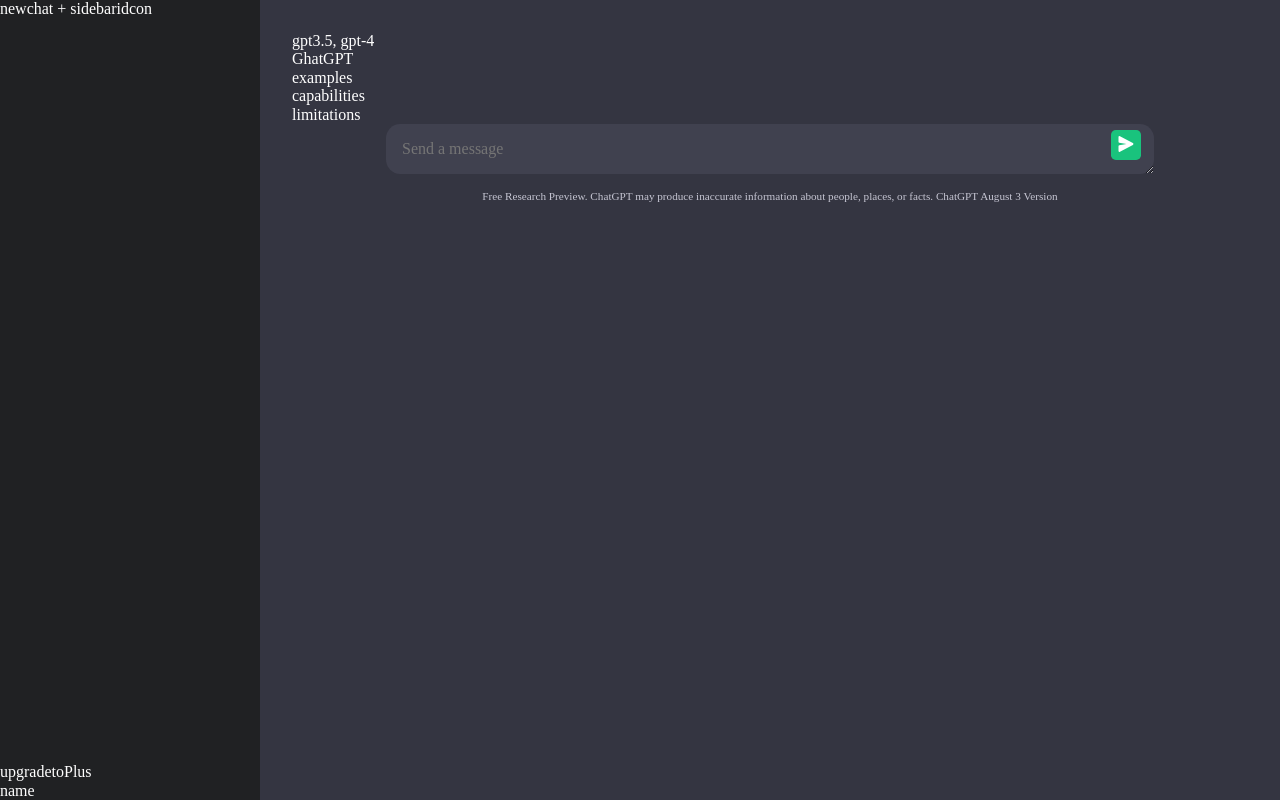
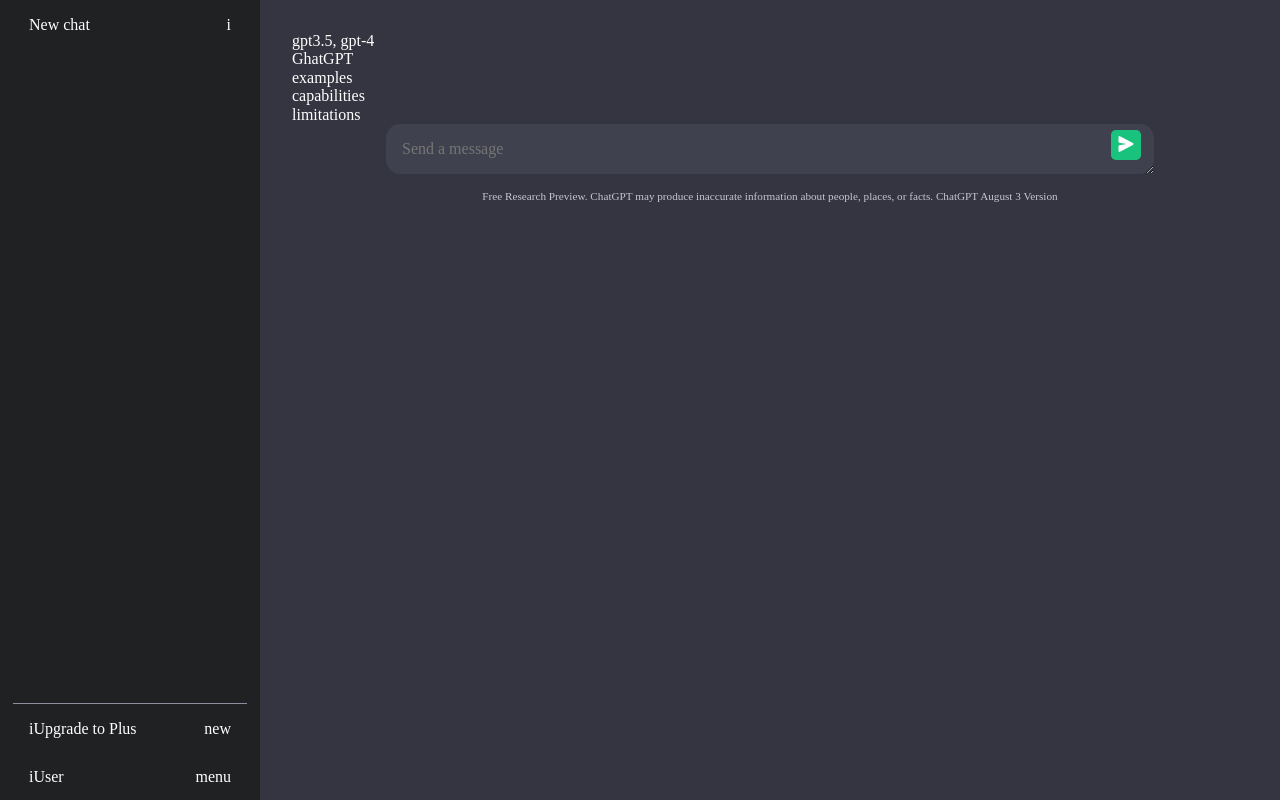
Before and after one commit to sangwoo-sean/fakeGPT, a website built with Parcel: page index.html in a window 1280 px wide. Built offline with nearby package versions, Linux system fonts and the light colour scheme.

Commit message:
left side bar

```diff
--- a/css/gpt.css
+++ b/css/gpt.css
@@ -21,9 +21,13 @@
 .side-bar {
   display: flex;
   flex-direction: column;
+  align-items: center;
   justify-content: space-between;
   background: var(--gray-900);
   width: 16.25rem;
+}
+.side-bar > div {
+  width: 90%;
 }
 
 main {
@@ -77,3 +81,17 @@
   height: 16px;
   display: block;
 }
+
+.card {
+  height: 3rem;
+  display: flex;
+  justify-content: space-between;
+}
+
+.card > div {
+  padding: 1rem;
+}
+
+.inner-card {
+  display: flex;
+}
--- a/index.html
+++ b/index.html
@@ -25,10 +25,29 @@
 <body>
 
 <div class="side-bar">
-  <div>newchat + sidebaridcon</div>
   <div>
-    <div>upgradetoPlus</div>
-    <div>name</div>
+    <div class="card">
+      <div>New chat</div>
+      <div>i</div>
+    </div>
+  </div>
+  <div>
+    <div class="card" style="border-top: solid 1px var(--gray-500);">
+      <div class="inner-card">
+        <div>i</div>
+        <div>Upgrade to Plus</div>
+      </div>
+      <div>new</div>
+    </div>
+    <div class="card">
+      <div class="inner-card">
+        <div>i</div>
+        <div>User</div>
+      </div>
+      <div>
+        menu
+      </div>
+    </div>
   </div>
 </div>
 <main>
@@ -46,7 +65,10 @@
       <textarea type="text" placeholder="Send a message" rows="1"></textarea>
       <div class="send-button">
         <span class="send-icon">
-          <svg xmlns="http://www.w3.org/2000/svg" viewBox="0 0 16 16" fill="none" class="h-4 w-4 m-1 md:m-0" stroke-width="2"><path d="M.5 1.163A1 1 0 0 1 1.97.28l12.868 6.837a1 1 0 0 1 0 1.766L1.969 15.72A1 1 0 0 1 .5 14.836V10.33a1 1 0 0 1 .816-.983L8.5 8 1.316 6.653A1 1 0 0 1 .5 5.67V1.163Z" fill="currentColor"></path></svg>
+          <svg xmlns="http://www.w3.org/2000/svg" viewBox="0 0 16 16" fill="none" class="h-4 w-4 m-1 md:m-0"
+               stroke-width="2"><path
+            d="M.5 1.163A1 1 0 0 1 1.97.28l12.868 6.837a1 1 0 0 1 0 1.766L1.969 15.72A1 1 0 0 1 .5 14.836V10.33a1 1 0 0 1 .816-.983L8.5 8 1.316 6.653A1 1 0 0 1 .5 5.67V1.163Z"
+            fill="currentColor"></path></svg>
         </span>
       </div>
     </div>
```
